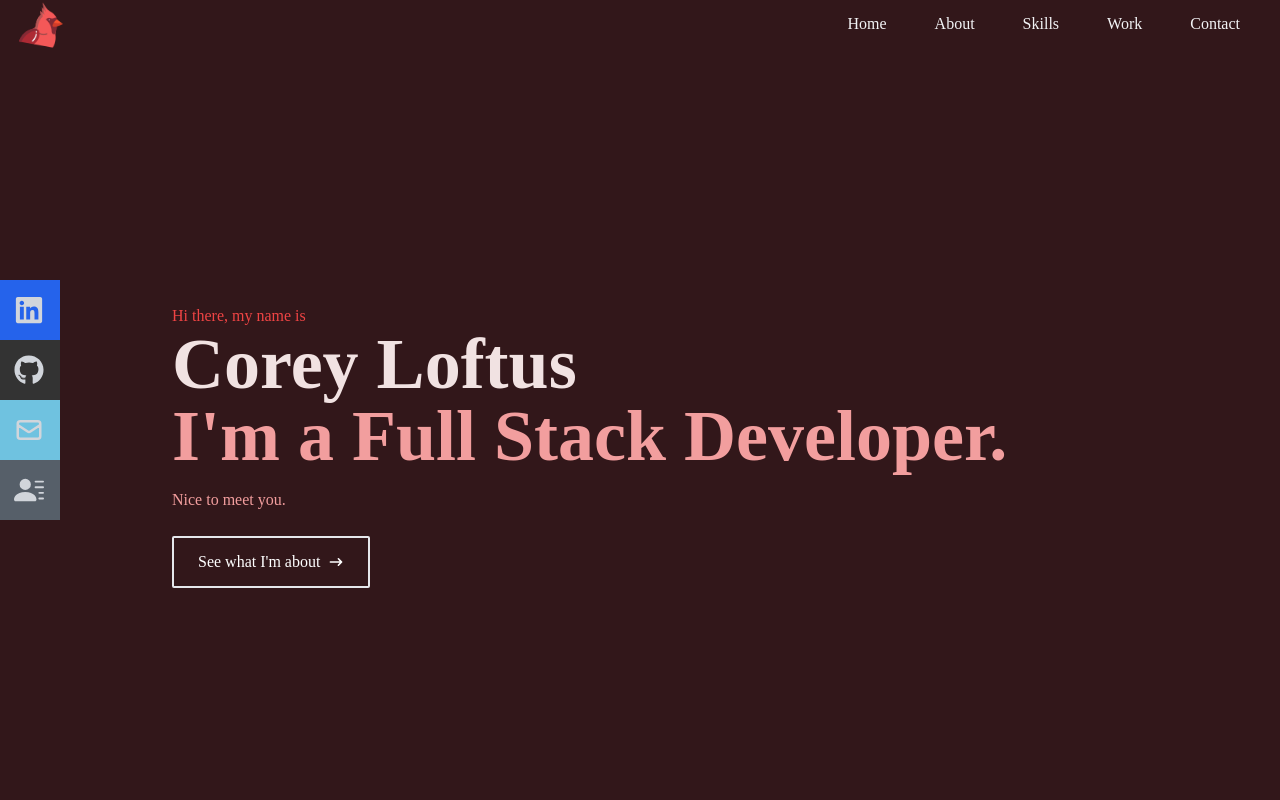
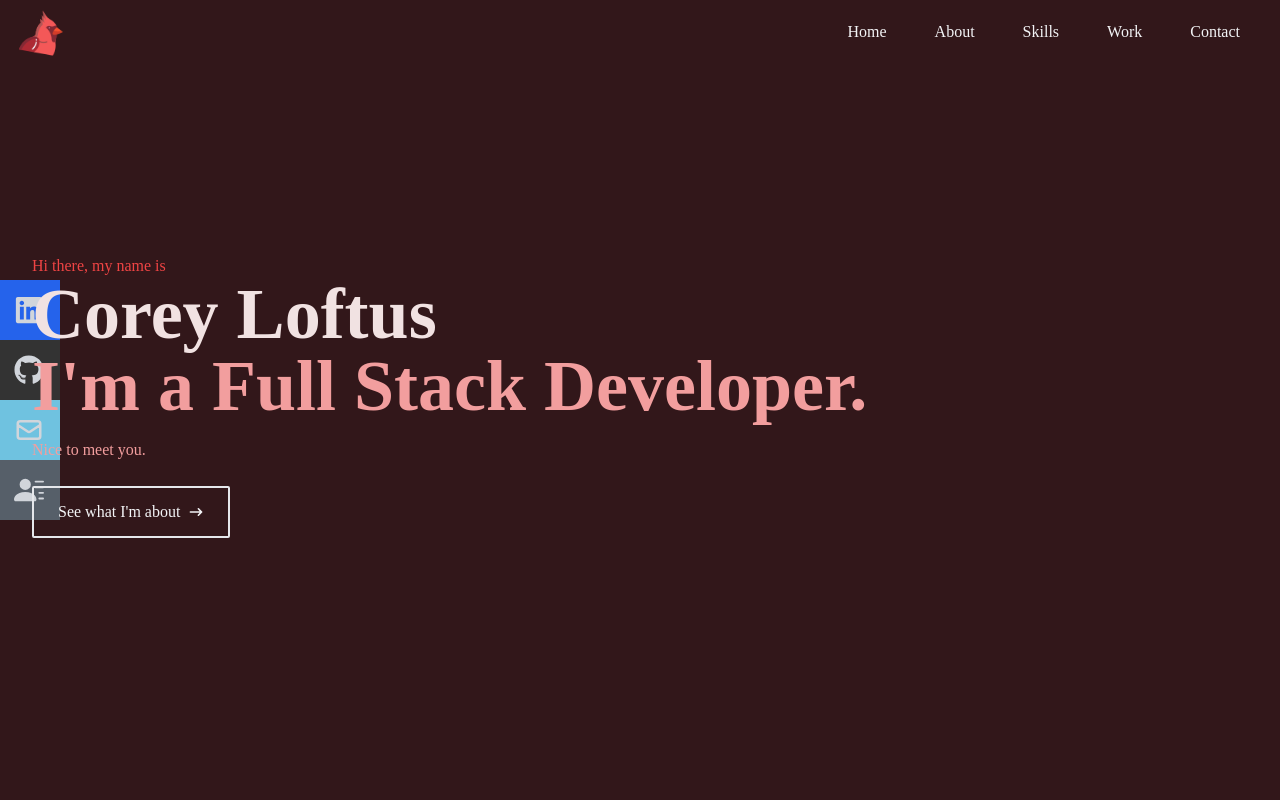
Before and after one commit to coreyloftus/personal-portfolio, a React (Create React App) app: page / in a window 1280 px wide. Shown: the top 800 px of the page. Built offline with nearby package versions, Linux system fonts and the light colour scheme.

Commit message:
Navbar -> temporary fix for accordian with relative positioning and bg color. Navbar is pushing Hero down so it doesn't line up center

```diff
--- a/src/components/About.jsx
+++ b/src/components/About.jsx
@@ -6,7 +6,7 @@ const About = () => {
     // About Container
     <div
       name="about"
-      className="w-full min-h-screen bg-[#32171a] text-gray-100"
+      className="w-full min-h-screen text-gray-100"
     >
       <div className="flex flex-col justify-center items-center w-full h-screen">
         <div className="max-w-[1000px] w-full grid grid-cols-2 gap-8">
--- a/src/components/App.js
+++ b/src/components/App.js
@@ -8,7 +8,7 @@ import Work from "./Work"
 
 function App() {
   return (
-    <div>
+    <div className="bg-[#32171a]">
       <Navbar />
       <Home />
       <About />
--- a/src/components/Contact.jsx
+++ b/src/components/Contact.jsx
@@ -40,7 +40,7 @@ const Contact = (props) => {
   return (
     <div
       name="contact"
-      className="w-full h-screen flex bg-[#32171a] text-gray-300 justify-center items-center pt-8"
+      className="w-full h-screen flex text-gray-100 justify-center items-center pt-8"
     >
       <div className="pt-8">
         <div className="max-w-[1000px] h-full mx-auto flex flex-col justify-center items-center px-4 py-4">
@@ -50,11 +50,11 @@ const Contact = (props) => {
             action=""
             className="flex flex-col max-w-[600px]"
           >
-            <div className="pb-4">
-              <p className="text-4xl font-bold inline border-b-4 border-red-500 text-gray-300">
+            <div className="pb-4 text-gray-100">
+              <p className="text-4xl font-bold inline border-b-4 border-red-500">
                 Contact
               </p>
-              <p className="text-gray-300 py-4">
+              <p className=" py-4">
                 // Submit the form below to message me, or email me at:{" "}
                 <a href="mailto:coreyloftus@gmail.com">coreyloftus@gmail.com</a>
                 .
@@ -76,12 +76,12 @@ const Contact = (props) => {
             />
             <textarea
               className="my-1 p-2 rounded-sm"
-              rows="10"
+              rows="5"
               name="message"
               placeholder="Message"
               onChange={handleChange}
             ></textarea>
-            <button className="text-white rounded-sm border-2 hover:bg-red-500 hover:border-red-500 px-4 py-3 my-8 mx-auto flex items-center">
+            <button className="text-gray-100 rounded-sm border-2 hover:bg-red-500 hover:border-red-500 px-4 py-3 my-8 mx-auto flex items-center">
               Send
             </button>
           </form>
--- a/src/components/Footer.jsx
+++ b/src/components/Footer.jsx
@@ -1,9 +1,12 @@
-import React from 'react'
+import React from "react"
 
 const Footer = () => {
   return (
-    <div name="footer" className="text-center w-full h-[10%]] flex bg-[#32171a] text-gray-300 justify-center items-center py-8">
-        <p className="text-white">© Copyright Corey Loftus 2023</p>
+    <div
+      name="footer"
+      className="text-center w-full h-[10%]] flex text-gray-100 justify-center items-center py-8"
+    >
+      <p className="">© Copyright Corey Loftus 2023</p>
     </div>
   )
 }
--- a/src/components/Home.jsx
+++ b/src/components/Home.jsx
@@ -3,9 +3,9 @@ import { HiArrowNarrowRight } from "react-icons/hi"
 import { Link } from "react-scroll"
 const Home = () => {
   return (
-    <div name="home" className="bg-[#32171a] w-full h-screen">
+    <div name="home" className="h-screen relative">
       {/* container */}
-      <div className="max-w-[1000px] mx-auto px-8 flex flex-col justify-center h-full">
+      <div className="max-w-[1000px] h-full px-8 flex flex-col justify-center">
         <p className="text-red-500">Hi there, my name is</p>
         <h1 className="text-4xl sm:text-7xl font-bold text-[#f1e2e2]">
           Corey Loftus
@@ -16,7 +16,7 @@ const Home = () => {
         <p className="text-[#f29e9e] py-4 max-w-700">Nice to meet you.</p>
         <div>
           <Link to="about" smooth={true} duration={500}>
-            <button className="text-white rounded-sm group border-2 px-6 py-3 my-2 flex items-center hover:bg-red-500 hover:border-red-500">
+            <button className="text-gray-100 rounded-sm group border-2 px-6 py-3 my-2 flex items-center hover:bg-red-500 hover:border-red-500">
               See what I'm about
               <span className="group-hover:rotate-90 duration-300">
                 <HiArrowNarrowRight className="ml-2" />{" "}
--- a/src/components/Navbar.jsx
+++ b/src/components/Navbar.jsx
@@ -11,8 +11,8 @@ const Navbar = () => {
   const handleClick = () => setNav(!nav)
 
   return (
-    <div className="box-border relative top-0 w-screen px-4 bg-[#32171a] text-gray-100">
-      <div className="flex items-center justify-between">
+    <div className="box-border top-0 w-screen p-2 px-4 text-gray-100 absolute">
+      <div className="flex items-center justify-between relative">
         {/* logo image */}
         <Link
           to="home"
@@ -66,7 +66,7 @@ const Navbar = () => {
 
       {/* mobile menu */}
       {nav && (
-        <div className="mt-2">
+        <div className="mt-2 bg-[#32171a] z-30 relative">
           <ul className={!nav ? "hidden" : "w-full mt-2"}>
             <Link to="home" smooth={true} duration={500} onClick={handleClick}>
               <li className="py-2 text-xl">Home</li>
--- a/src/components/Skills.jsx
+++ b/src/components/Skills.jsx
@@ -39,7 +39,7 @@ const skillsData = [
 const Skills = () => {
   return (
     <>
-      <div className="w-full min-h-screen bg-[#32171a] text-gray-100">
+      <div className="w-full min-h-screen text-gray-100">
         {/* container */}
         <div name="skills" className="max-w-[1000px] h-full md:h-screen mx-auto p-4 flex flex-col justify-center items-center">
           <div>
--- a/src/components/Work.jsx
+++ b/src/components/Work.jsx
@@ -52,7 +52,7 @@ const workData = [
 
 const Work = () => {
   return (
-    <div name="work" className="w-full min-h-screen text-gray-100 bg-[#32171a]">
+    <div name="work" className="w-full min-h-screen text-gray-100">
       <div className="max-w-[1000px] h-full mx-auto p-4 flex flex-col justify-center items-center">
         <div className="pb-2">
           <p className="text-4xl font-bold inline border-b-4 text-gray-100 border-red-500">
```
